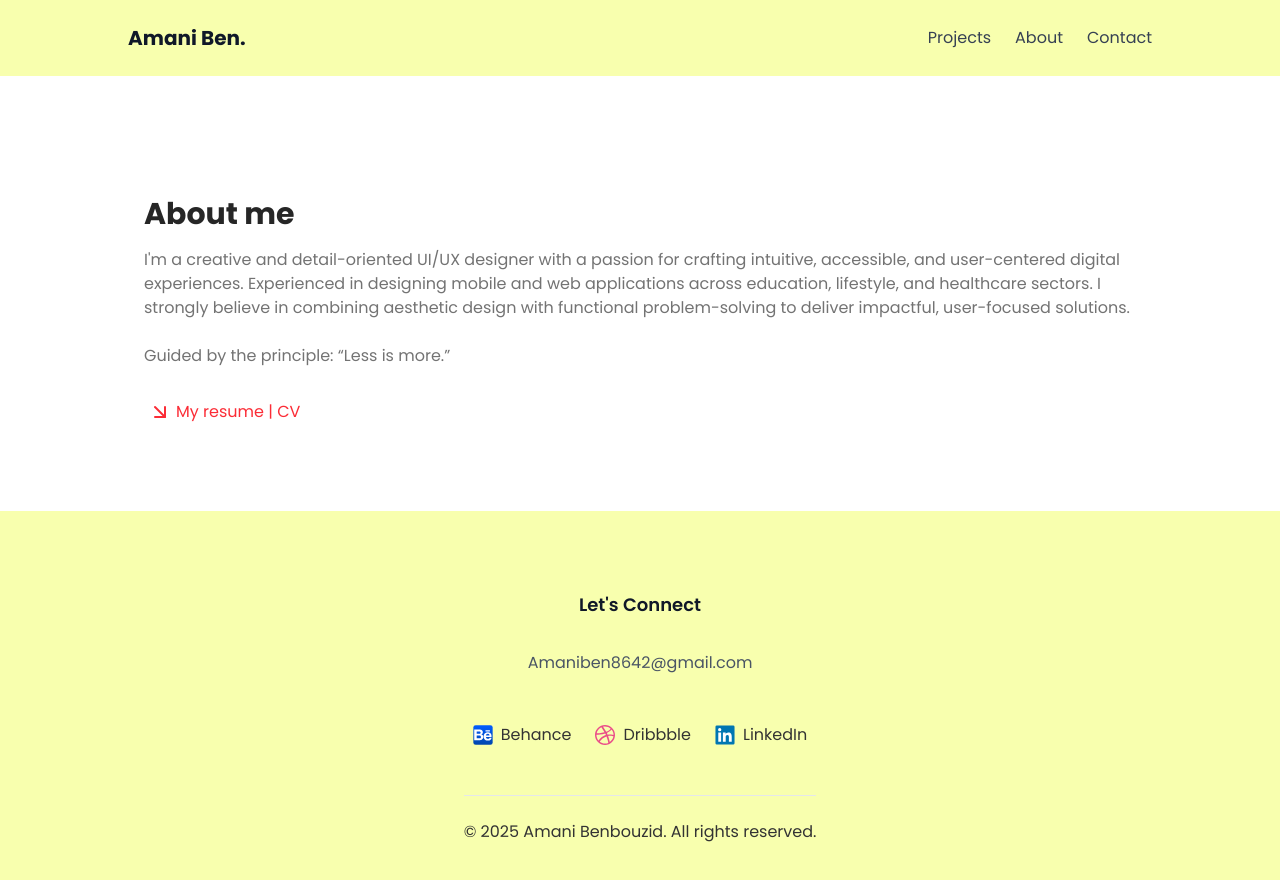
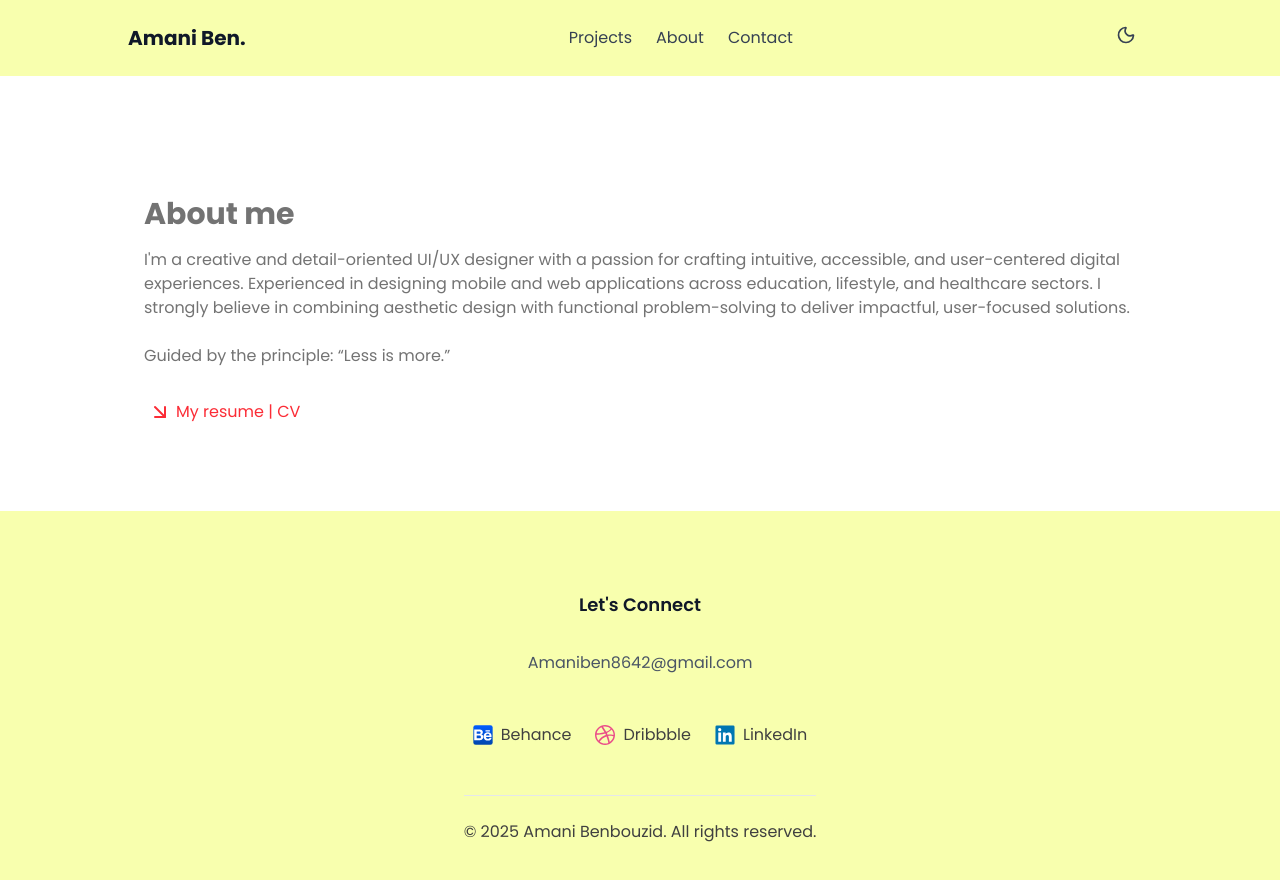
Before and after one commit to souhaib-benbouzid/amani-benbouzid, a Next.js app: page /about in a window 1280 px wide. Shown: the top 880 px of the page. Built offline with nearby package versions, Linux system fonts and the light colour scheme.

Commit message:
feat: dark-mode

```diff
--- a/src/app/about/page.tsx
+++ b/src/app/about/page.tsx
@@ -4,13 +4,13 @@ import { ArrowDownRight } from "lucide-react";
 
 export default function AboutMe() {
   return (
-    <main className="pt-(--mobile-nav-height) flex flex-col min-h-screen">
+    <main className="pt-(--mobile-nav-height) flex flex-col min-h-screen bg-background dark:bg-background-dark">
       <Navbar />
       <section className="py-20 max-w-5xl mx-auto px-4 ">
-        <h1 className="text-3xl font-bold mb-4 text-neutral-800 dark:text-gray-100">
+        <h1 className="text-3xl font-bold mb-4 text-neutral-500 dark:text-neutral-300">
           About me
         </h1>
-        <p className="text-neutral-500 dark:text-gray-300">
+        <p className="text-neutral-500 dark:text-neutral-400">
           I&apos;m a creative and detail-oriented UI/UX designer with a passion
           for crafting intuitive, accessible, and user-centered digital
           experiences. Experienced in designing mobile and web applications
@@ -18,7 +18,7 @@ export default function AboutMe() {
           believe in combining aesthetic design with functional problem-solving
           to deliver impactful, user-focused solutions.
         </p>
-        <p className="mb-8 mt-6 text-neutral-500 dark:text-gray-300">
+        <p className="mb-8 mt-6 text-neutral-500 dark:text-neutral-400">
           Guided by the principle: “Less is more.”
         </p>
         <a
--- a/src/app/globals.css
+++ b/src/app/globals.css
@@ -2,13 +2,20 @@
 
 :root {
   --background: #ffffff;
+  --foreground: #1f1f1f;
+  --background-dark: #060418;
+  --foreground-dark: #f8f8f8;
   --background-accent: #f8ffae;
-  --foreground: #333333;
+  --background-accent-dark: #09062b;
 }
 
 @theme inline {
   --color-background-accent: var(--background-accent);
+  --color-background-accent-dark: var(--background-accent-dark);
+  --color-background: var(--background);
+  --color-background-dark: var(--background-dark);
   --color-foreground: var(--foreground);
+  --color-foreground-dark: var(--foreground-dark);
   --font-poppins: Poppins, sans-serif;
   --color-mint-500: oklch(0.72 0.11 178);
   --mobile-nav-height: 116px;
@@ -26,3 +33,6 @@ body {
   font-family: "Poppins", Arial, Helvetica, sans-serif;
   min-height: 100vh;
 }
+
+
+@custom-variant dark (&:where(.dark, .dark *));
--- a/src/app/page.tsx
+++ b/src/app/page.tsx
@@ -5,7 +5,7 @@ import { Projects } from "@/components/Projects";
 
 export default function Home() {
   return (
-    <main className="flex flex-col min-h-screen">
+    <main className="flex flex-col min-h-screen bg-background dark:bg-background-dark">
       <Navbar />
       <Hero />
       <Projects />
--- a/src/components/Footer.tsx
+++ b/src/components/Footer.tsx
@@ -6,7 +6,8 @@ const Footer = () => {
   return (
     <footer
       id="footer"
-      className="bg-background-accent mx-auto px-4 py-20 w-full mt-auto"
+      className="mx-auto px-4 py-20 w-full mt-auto bg-background-accent dark:bg-background-accent-dark
+transition-colors duration-300"
     >
       <div className="flex flex-col justify-between items-center max-w-7xl mx-auto ">
         <h2 className="text-lg font-semibold text-gray-900 dark:text-white ">
@@ -27,7 +28,7 @@ const Footer = () => {
             href="https://www.behance.net/amanibenbouzid"
             target="_blank"
             rel="noopener noreferrer"
-            className="hover:text-black dark:hover:text-white transition flex items-center space-x-2"
+            className="text-neutral-700  dark:text-neutral-200 hover:text-black dark:hover:text-white transition flex items-center space-x-2"
             aria-label="Behance"
           >
             <BehanceIcon className="w-5 h-5" />
@@ -37,7 +38,7 @@ const Footer = () => {
             href="https://www.behance.net/amanibenbouzid"
             target="_blank"
             rel="noopener noreferrer"
-            className="hover:text-black dark:hover:text-white transition flex items-center space-x-2"
+            className="text-neutral-700  dark:text-neutral-200 hover:text-black dark:hover:text-white transition flex items-center space-x-2"
             aria-label="Dribbble"
           >
             <DribbbleIcon className="w-5 h-5" />
@@ -47,7 +48,7 @@ const Footer = () => {
             href="www.linkedin.com/in/amani-ben-24401636a"
             target="_blank"
             rel="noopener noreferrer"
-            className="hover:text-black dark:hover:text-white transition flex items-center space-x-2"
+            className="text-neutral-700  dark:text-neutral-200 hover:text-black dark:hover:text-white transition flex items-center space-x-2"
             aria-label="LinkedIn"
           >
             <LinkedinIcon className="w-5 h-5" />
@@ -55,7 +56,7 @@ const Footer = () => {
           </a>
         </div>
 
-        <p className="border-t-1 border-gray-200 pt-6">
+        <p className="border-t-1 border-gray-200 pt-6 text-neutral-700  dark:text-neutral-200">
           &copy; {new Date().getFullYear()} Amani Benbouzid. All rights
           reserved.
         </p>
--- a/src/components/Navbar.tsx
+++ b/src/components/Navbar.tsx
@@ -1,6 +1,7 @@
 "use client";
 
-import { Menu, X } from "lucide-react";
+import { useDarkMode } from "@/hooks/useDarkMode";
+import { Menu, Moon, Sun, X } from "lucide-react";
 import Link from "next/link";
 import { useEffect, useState } from "react";
 
@@ -13,6 +14,7 @@ const navItems = [
 export const Navbar = () => {
   const [menuOpen, setMenuOpen] = useState(false);
   const [scrolled, setScrolled] = useState(false);
+  const [isDark, setIsDark] = useDarkMode();
 
   useEffect(() => {
     const handleScroll = () => {
@@ -33,7 +35,7 @@ export const Navbar = () => {
   return (
     <header
       id="header"
-      className={`fixed top-0 left-0 w-full z-50 bg-background-accent transition-all duration-300  ${
+      className={`fixed top-0 left-0 w-full z-50 bg-background-accent dark:bg-background-accent-dark transition-all duration-300  ${
         scrolled ? "shadow-md" : ""
       }`}
     >
@@ -61,17 +63,34 @@ export const Navbar = () => {
           ))}
         </nav>
 
+        <span>
+          <button
+            className="mr-4 rounded transition-colors text-gray-700 dark:text-gray-300 cursor-pointer"
+            onClick={() => setIsDark(!isDark)}
+            aria-label="Toggle dark mode"
+          >
+            {isDark ? (
+              <Sun className="h-5 w-5" />
+            ) : (
+              <Moon className="h-5 w-5" />
+            )}
+          </button>
           <button
             className="md:hidden text-gray-700 dark:text-gray-300"
             onClick={() => setMenuOpen(!menuOpen)}
             aria-label="Toggle navigation menu"
           >
-          {menuOpen ? <X size={24} /> : <Menu size={24} />}
+            {menuOpen ? (
+              <X className="h-5 w-5" />
+            ) : (
+              <Menu className="h-5 w-5" />
+            )}
           </button>
+        </span>
       </div>
 
       {menuOpen && (
-        <nav className="md:hidden px-4 pb-4 bg-background-accent">
+        <nav className="md:hidden px-4 pb-4 bg-background-accent dark:bg-background-accent-dark">
           <ul className="flex flex-col space-y-3">
             {navItems.map((item) => (
               <li key={item.name}>
--- a/src/components/Projects.tsx
+++ b/src/components/Projects.tsx
@@ -26,8 +26,10 @@ export const Projects = () => {
   ];
 
   return (
-    <section id="projects" className="max-w-7xl mx-auto py-32 bg-white ">
-      <h1 className="text-4xl font-semibold text-center mb-20">Projects</h1>
+    <section id="projects" className="max-w-7xl mx-auto py-32 ">
+      <h1 className="text-4xl font-semibold text-center mb-20  text-neutral-500 dark:text-neutral-300">
+        Projects
+      </h1>
       <div className="flex flex-col justify-center space-y-8 lg:space-y-32">
         {projects.map((project) => (
           <ProjectCard
--- a/src/components/HeroSvg.tsx
+++ b/src/components/hero/HeroSvg.tsx
@@ -5,10 +5,10 @@ const HeroSvg = (props: SVGProps<SVGSVGElement>) => (
     xmlns="http://www.w3.org/2000/svg"
     width={480}
     height={400}
-    fill="none"
+    fill="#fff"
     {...props}
   >
-    <g fill="#fff" fillRule="evenodd" clipPath="url(#a)" clipRule="evenodd">
+    <g fillRule="evenodd" clipPath="url(#a)" clipRule="evenodd">
       <path
         fillOpacity={0.5}
         d="M36.147.032c119.86-2.427 171.34 134.979 209.98 248.466 41.286 121.26 93.332 267.961-7.063 347.518-108.056 85.63-267.253 42.867-371.04-47.89-81.043-70.868-48.791-188.699-17.22-291.623C-114.998 145.017-80.442 2.393 36.147.032Z"
@@ -20,7 +20,7 @@ const HeroSvg = (props: SVGProps<SVGSVGElement>) => (
     </g>
     <defs>
       <clipPath id="a">
-        <path fill="#fff" d="M-183 0h663v400h-663z" />
+        <path d="M-183 0h663v400h-663z" />
       </clipPath>
     </defs>
   </svg>
--- /dev/null
+++ b/src/hooks/useDarkMode.ts
@@ -0,0 +1,26 @@
+import { useEffect, useState } from "react";
+
+export function useDarkMode() {
+    const [isDark, setIsDark] = useState<boolean>(() => {
+        if (typeof window !== "undefined") {
+            const stored = localStorage.getItem("theme");
+            if (stored) return stored === "dark";
+            // fallback to system preference
+            return window.matchMedia("(prefers-color-scheme: dark)").matches;
+        }
+        return false;
+    });
+
+    useEffect(() => {
+        const root = window.document.documentElement;
+        if (isDark) {
+            root.classList.add("dark");
+            localStorage.setItem("theme", "dark");
+        } else {
+            root.classList.remove("dark");
+            localStorage.setItem("theme", "light");
+        }
+    }, [isDark]);
+
+    return [isDark, setIsDark] as const;
+}
```
Also changed, not shown: src/components/Project.tsx (+9 -13 lines), src/components/hero/Hero.tsx (+8 -6 lines), src/components/hero/hero.svg (deleted). Lines whose indentation alone changed are shown as unchanged.
